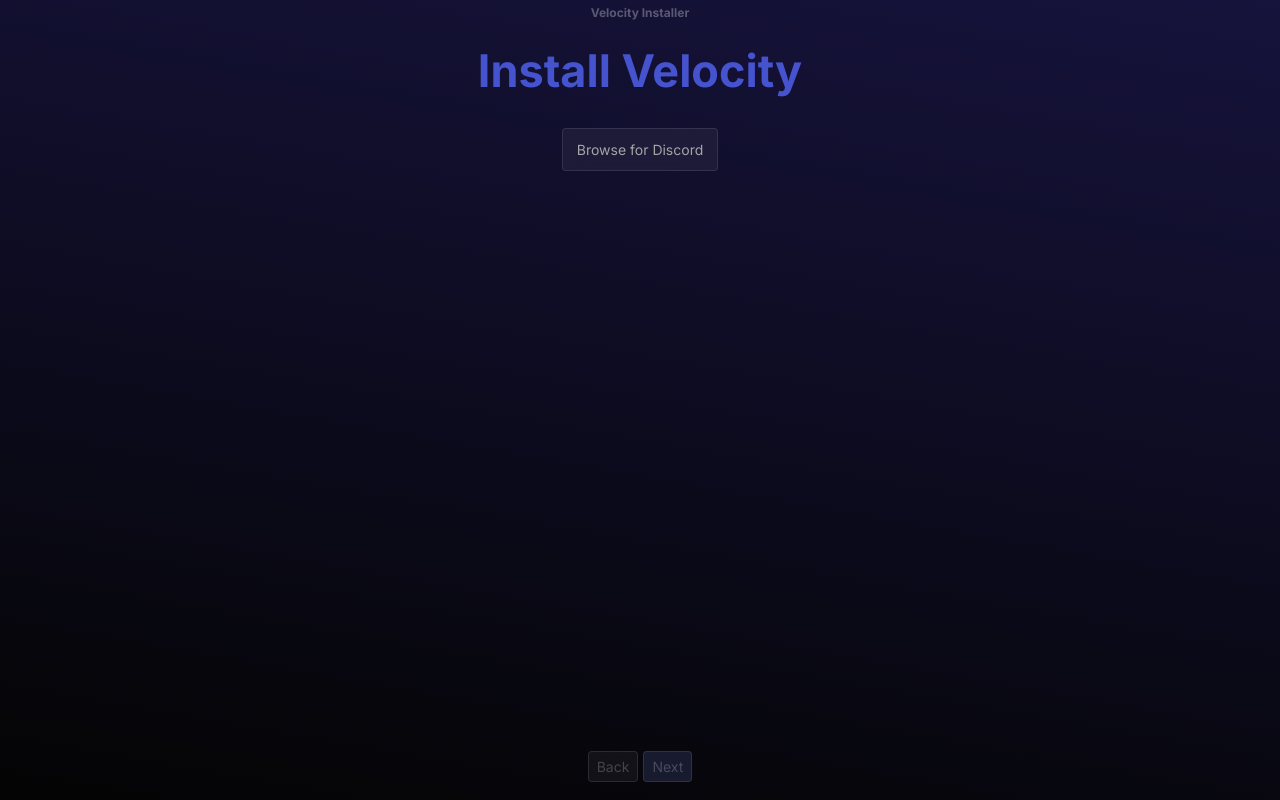
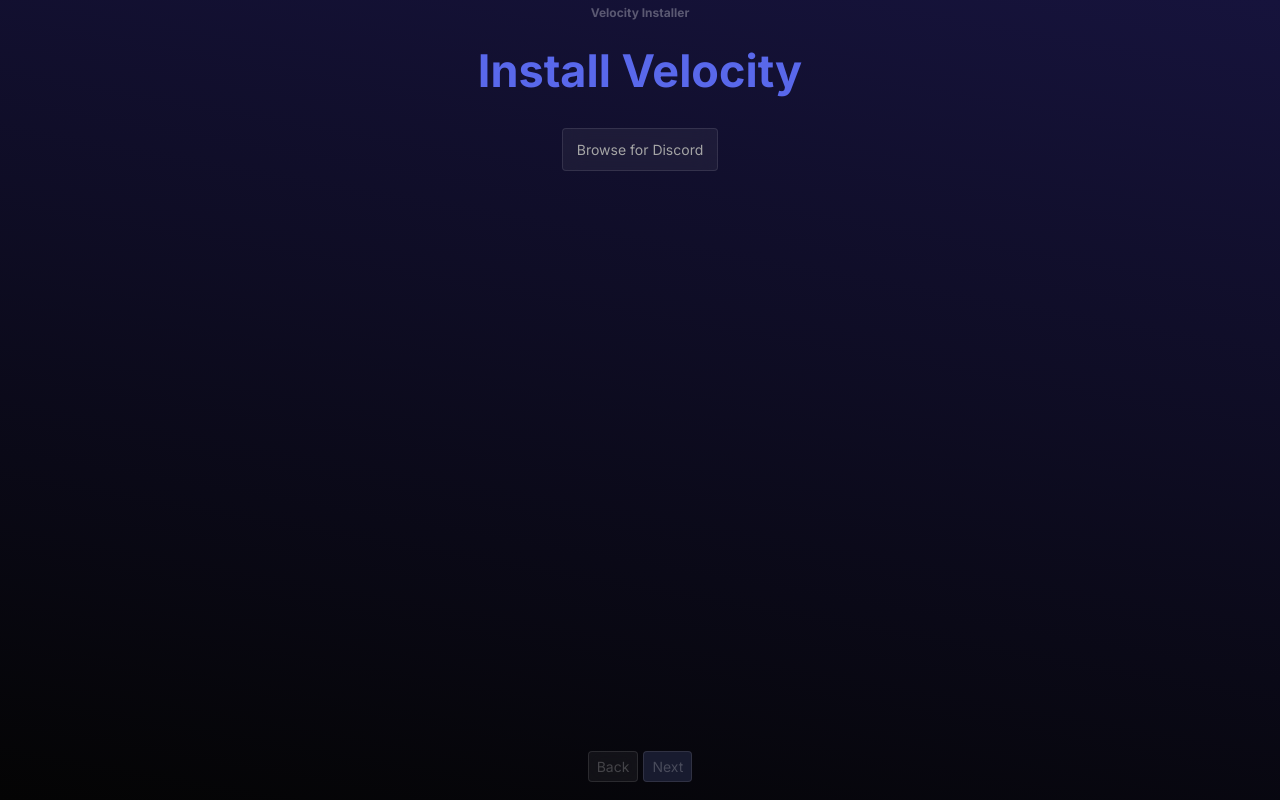
Before and after one commit to Velocity-Discord/Installer, a Svelte app: page /#/1 in a window 1280 px wide. Built offline with nearby package versions, Linux system fonts and the light colour scheme.

Commit message:
fix stuff

```diff
--- a/public/global.css
+++ b/public/global.css
@@ -4,9 +4,9 @@
     --secondary: #333333;
     --tertiary: #2b2b2e;
     --bgColor: #16133c;
-    --accent: #2d3aaf;
+    --accent: #5968eb;
     --accentGlow: #2f3dbb;
-    --linkAccent: #4653ce;
+    --linkAccent: #5968eb;
     --text: rgb(204, 204, 204);
 }
 
@@ -156,7 +156,7 @@
 }
 
 #Loader.out {
-    animation: out 350ms ease-in-out forwards;
+    opacity: 0;
 }
 
 ::selection {
--- a/src/components/Footer.svelte
+++ b/src/components/Footer.svelte
@@ -1,5 +1,5 @@
 <script>
-    import { ipcRenderer } from "electron";
+    const electron = require("electron");
     import { push, pop, location } from "svelte-spa-router"
     import {onMount} from "svelte";
 	import { state, forward, backward, next, action } from "../stores/locations"
@@ -7,7 +7,7 @@
     async function goNext() {
         state.direction = 1;
         if ($next) push($next);
-        else ipcRenderer.invoke("kill")
+        else electron.ipcRenderer.invoke("kill")
     }
     function goBack() {
         state.direction = -1;
--- a/src/components/Loader.svelte
+++ b/src/components/Loader.svelte
@@ -24,9 +24,9 @@
         --secondary: #333333;
         --tertiary: #2b2b2e;
         --bgColor: #16133c;
-		--accent: #2d3aaf;
+        --accent: #5968eb;
         --accentGlow: #2f3dbb;
-		--linkAccent: #4653ce;
+        --linkAccent: #5968eb;
         --text: rgb(204, 204, 204);
     }
 
@@ -65,7 +65,7 @@
         display: flex;
         align-items: center;
         justify-content: center;
-        background-color: var(--primary);
+        background-image: linear-gradient(10deg, #040404, #16133c);
     }
 
     #Loader svg {
```
Also changed, not shown: public/build/bundle.css, public/build/bundle.js, 1 other file (tests, documents, lock files or other folders). Lines whose indentation alone changed are shown as unchanged.
